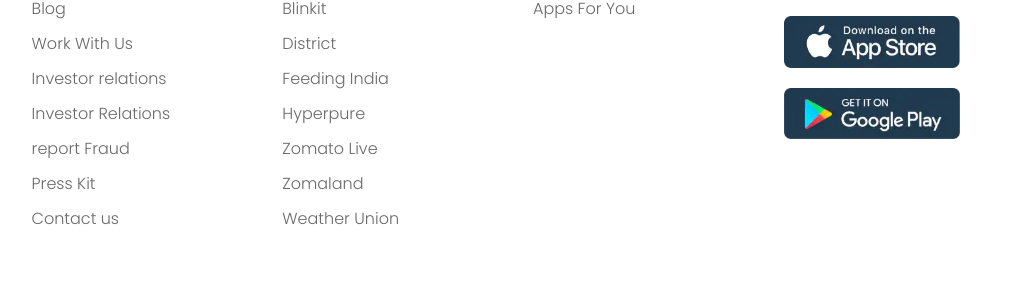
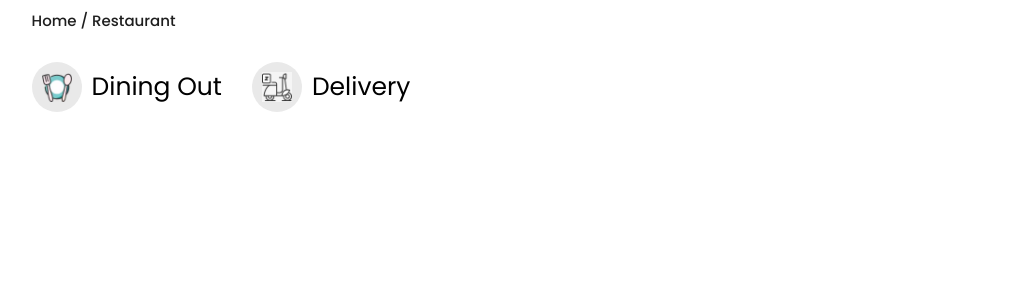
Before and after one commit to samirzjadhav/zomato-clone, a plain HTML site: page Restaurants.html in a window 1280 px wide. Shown: the part 171-464 px from the top of the page, without its empty margins (122-1157 px from the left). Drawn offline with nearby package versions, Linux system fonts and the light colour scheme.

Commit message:
feat: added tab category for restaurant page

```diff
--- a/Restaurants.html
+++ b/Restaurants.html
@@ -8,6 +8,11 @@
     <link
       rel="stylesheet"
       href="https://cdnjs.cloudflare.com/ajax/libs/remixicon/4.6.0/remixicon.css"
+    />
+    <!-- Swiper SLider Cdn -->
+    <links
+      rel="stylesheet"
+      href="https://cdnjs.cloudflare.com/ajax/libs/Swiper/11.0.5/swiper-bundle.css"
     />
     <title>Zomato Clone</title>
   </head>
@@ -172,6 +177,25 @@
       </div>
     </div>
 
+    <div class="Tab_Category">
+      <p><a href="index.html">Home</a> / <span>Restaurant</span></p>
+      <div class="Tabs_Restaurant" id="DiningOut_Tab">
+        <div class="Tab_Restaurant">
+          <div>
+            <img src="Image/DiningOut_img.avif" alt="icon-dining-out" />
+          </div>
+          <span>Dining Out</span>
+        </div>
+        <div class="Tab_Restaurant" id="delivery_Tab">
+          <div>
+            <img src="Image/Delivery_img.webp" alt="delivery" />
+          </div>
+          <span>Delivery</span>
+        </div>
+      </div>
+    </div>
+
+
     <footer>
       <div class="Footer_Wrap">
         <div class="Footer_Col">
@@ -231,6 +255,9 @@
         </p>
       </div>
     </footer>
+
+    <!-- Swiper Slider Cdn -->
+    <script src="https://cdnjs.cloudflare.com/ajax/libs/Swiper/11.0.5/swiper-bundle.min.js"></script>
     <script src="./script.js"></script>
     <script>
       const Login_Form = document.querySelector(".ModelFrom");
--- a/style.css
+++ b/style.css
@@ -1050,3 +1050,54 @@ footer {
 .header_section .Sidebar .Sidebar_menu a {
   color: #696969;
 }
+
+.Tab_Category {
+  padding: 180px 12%;
+  padding-bottom: 90px;
+}
+
+.Tab_Category a,
+.Tab_Category p {
+  color: #1e1e1e;
+  font-size: 15px;
+  font-weight: 500;
+}
+
+.Tabs_Restaurant {
+  display: flex;
+  align-items: center;
+  gap: 30px;
+  margin-top: 30px;
+}
+
+.Tabs_Restaurant > .Tab_Restaurant {
+  display: flex;
+  align-items: center;
+}
+
+.Tabs_Restaurant > .Tab_Restaurant span {
+  font-size: 25px;
+  margin-left: 10px;
+  cursor: pointer;
+}
+
+.Tabs_Restaurant > .Tab_Restaurant:hover span {
+  color: red;
+}
+
+.Tabs_Restaurant > .Tab_Restaurant > div {
+  height: 50px;
+  width: 50px;
+  padding: 10px;
+  background-color: #e9e9e9;
+  border-radius: 50%;
+}
+
+.Tabs_Restaurant > .Tab_Restaurant > div > img {
+  height: 100%;
+  width: 100%;
+}
+
+.Tabs_Restaurant > .Tab_Restaurant:nth-of-type(2) img {
+  background-color: #f5f5f5;
+}
```
